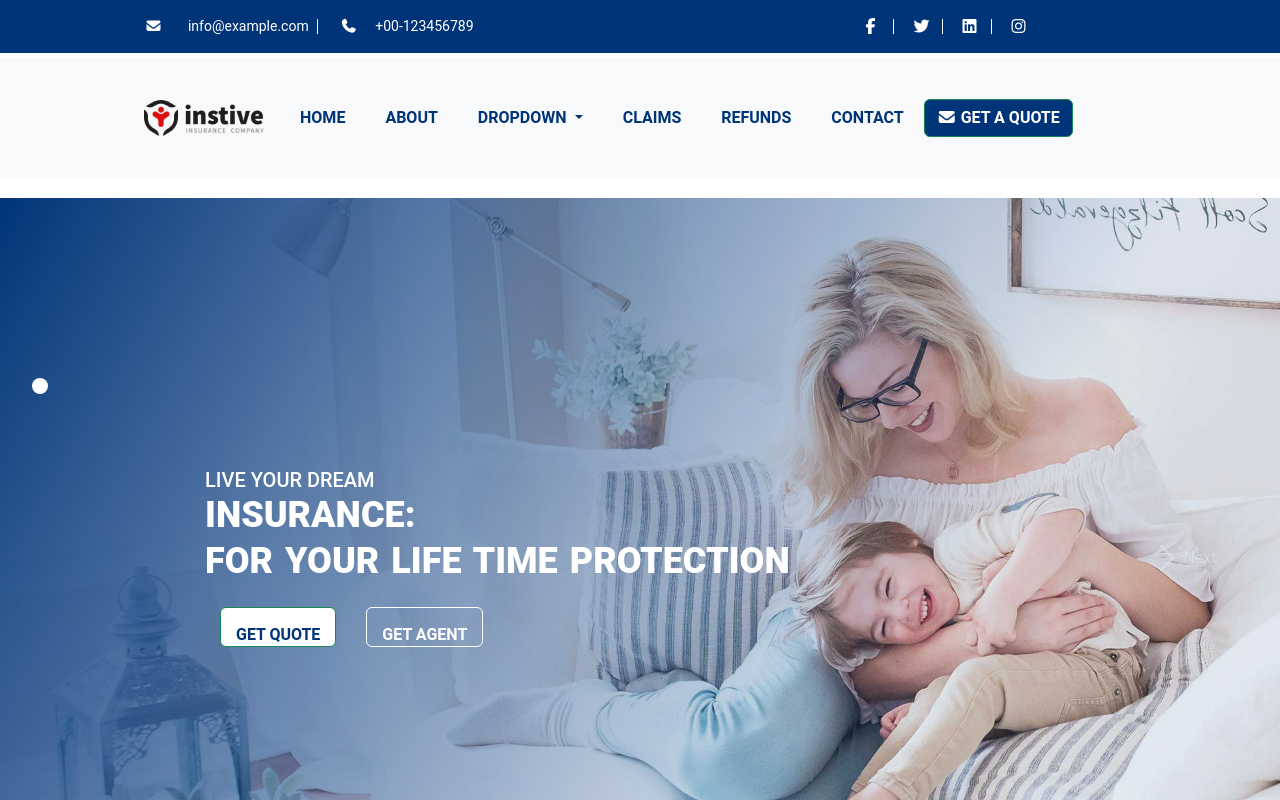
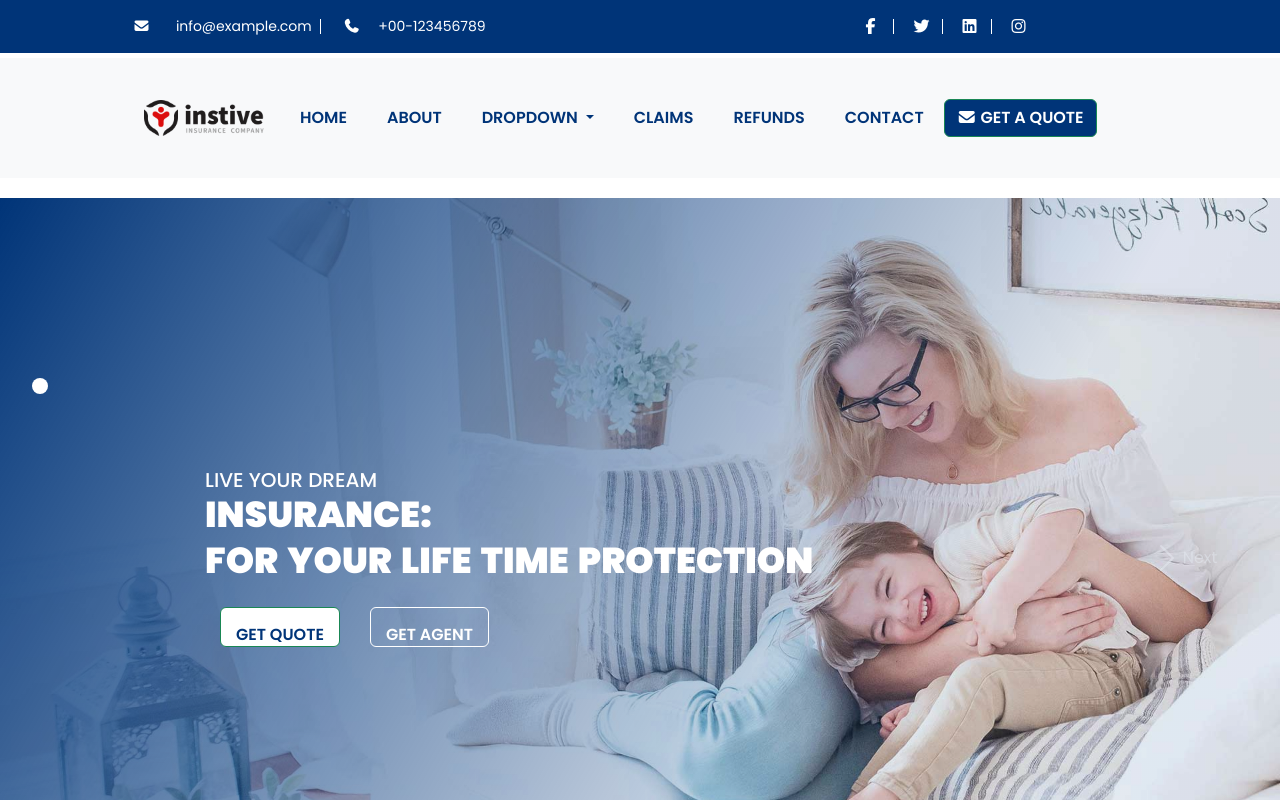
Before and after one commit to mohamedmahroofa/Insurance, an Angular app: page / in a window 1280 px wide. Shown: the top 800 px of the page. Built offline with nearby package versions, Linux system fonts and the light colour scheme.

Commit message:
Installed Poppins Font to the project

```diff
--- a/src/app/app.component.css
+++ b/src/app/app.component.css
@@ -1,6 +1,5 @@
 * {
   box-sizing: border-box;
-  font-family: "Roboto", 'Trebuchet MS', 'Lucida Sans Unicode', 'Lucida Grande', 'Lucida Sans', Arial, sans-serif;
 }
 
 body {
--- a/src/index.html
+++ b/src/index.html
@@ -6,6 +6,12 @@
     <base href="/" />
     <meta name="viewport" content="width=device-width, initial-scale=1" />
     <link rel="icon" type="image/x-icon" href="favicon.ico" />
+    <link rel="preconnect" href="https://fonts.googleapis.com" />
+    <link rel="preconnect" href="https://fonts.gstatic.com" crossorigin />
+    <link
+      href="https://fonts.googleapis.com/css2?family=Poppins:ital,wght@0,100;0,200;0,300;0,400;0,500;0,600;0,700;0,800;0,900;1,100;1,200;1,300;1,400;1,500;1,600;1,700;1,800;1,900&display=swap"
+      rel="stylesheet"
+    />
   </head>
   <body>
     <app-root></app-root>
--- a/src/styles.css
+++ b/src/styles.css
@@ -1 +1,4 @@
 /* You can add global styles to this file, and also import other style files */
+* {
+  font-family: 'Poppins', sans-serif;
+}
```
